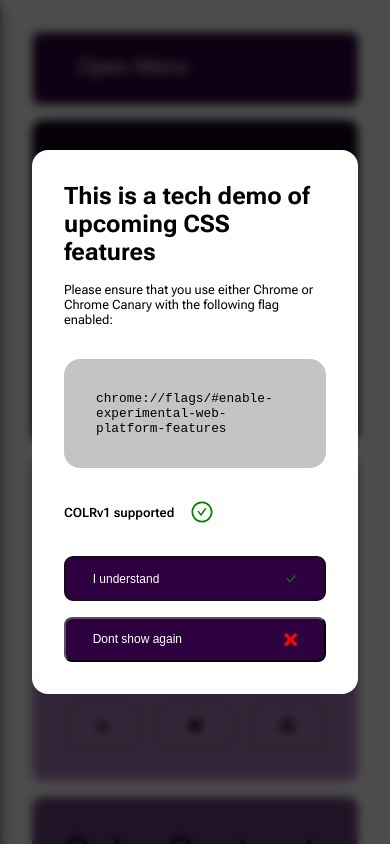
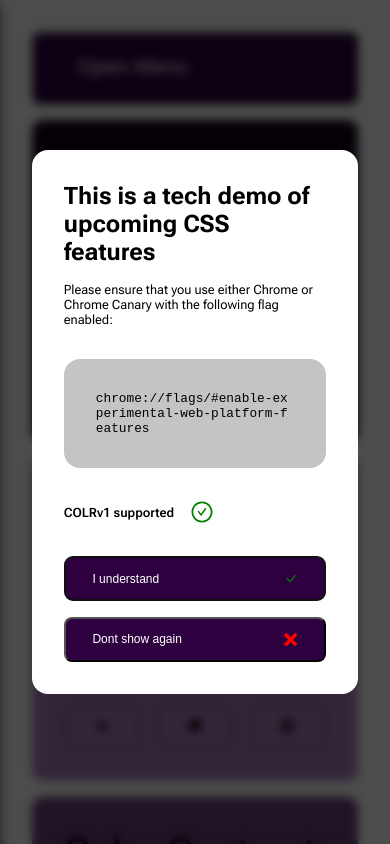
Before and after one commit to gotpop/css-2023, a Next.js app: page / in a window 390 px wide. Shown: the top 844 px of the page. Built offline with nearby package versions, Linux system fonts and the light colour scheme; a web font is replaced by a local one.

Commit message:
Mobile RWD

```diff
--- a/src/components/Dialog/Dialog.module.css
+++ b/src/components/Dialog/Dialog.module.css
@@ -1,16 +1,7 @@
 .dialog {
-  background-color: var(--white);
-  border-radius: calc(var(--radius) * 2);
   border: none;
-  flex-direction: column;
-  max-width: 600px;
-  padding: var(--padding);
-  margin: auto 2rem;
-
-  @media (--ipad) {
-    padding: calc(var(--padding) * 2);
-    margin: auto;
-  }
+  background-color: transparent;
+  padding: 1rem;
 
   & h4 {
     font-size: 1.5rem;
@@ -28,6 +19,7 @@
     margin: 0 0 calc(var(--textMB) * 2) 0;
     padding: var(--padding);
     white-space: break-spaces;
+    word-break: break-all;
   }
 
   & .buttons {
@@ -38,7 +30,19 @@
 
     @media (--ipad) {
       flex-direction: row;
-
     }
   }
 }
+
+.inner {
+  background-color: var(--white);
+  border-radius: calc(var(--radius) * 2);
+
+  flex-direction: column;
+  max-width: 600px;
+  padding: var(--padding);
+
+  @media (--ipad) {
+    padding: calc(var(--padding) * 2);
+  }
+}
--- a/src/components/Dialog/index.tsx
+++ b/src/components/Dialog/index.tsx
@@ -25,6 +25,7 @@ export default function Dialog() {
 
   return (
     <dialog ref={dialog} className={styles.dialog}>
+      <div className={styles.inner}>
         <h4>{title}</h4>
         <p>{text}</p>
         <pre>{pre}</pre>
@@ -45,6 +46,7 @@ export default function Dialog() {
             icon={ImCross}
           />
         </form>
+      </div>
     </dialog>
   )
 }
--- a/src/styles/global.css
+++ b/src/styles/global.css
@@ -1,3 +1,7 @@
+* {
+  box-sizing: border-box;
+}
+
 body {
   accent-color: var(--accent);
   font-family: var(--font-primary), var(--font-fallback);
```
Lines whose indentation alone changed are shown as unchanged.
